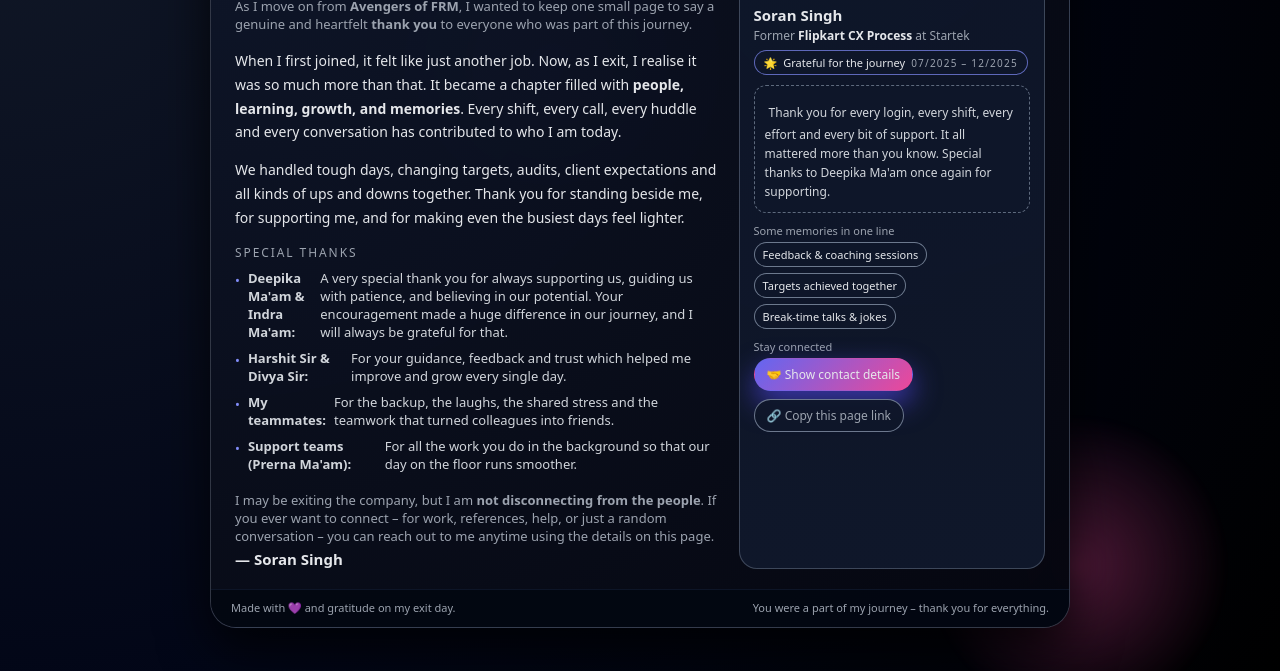
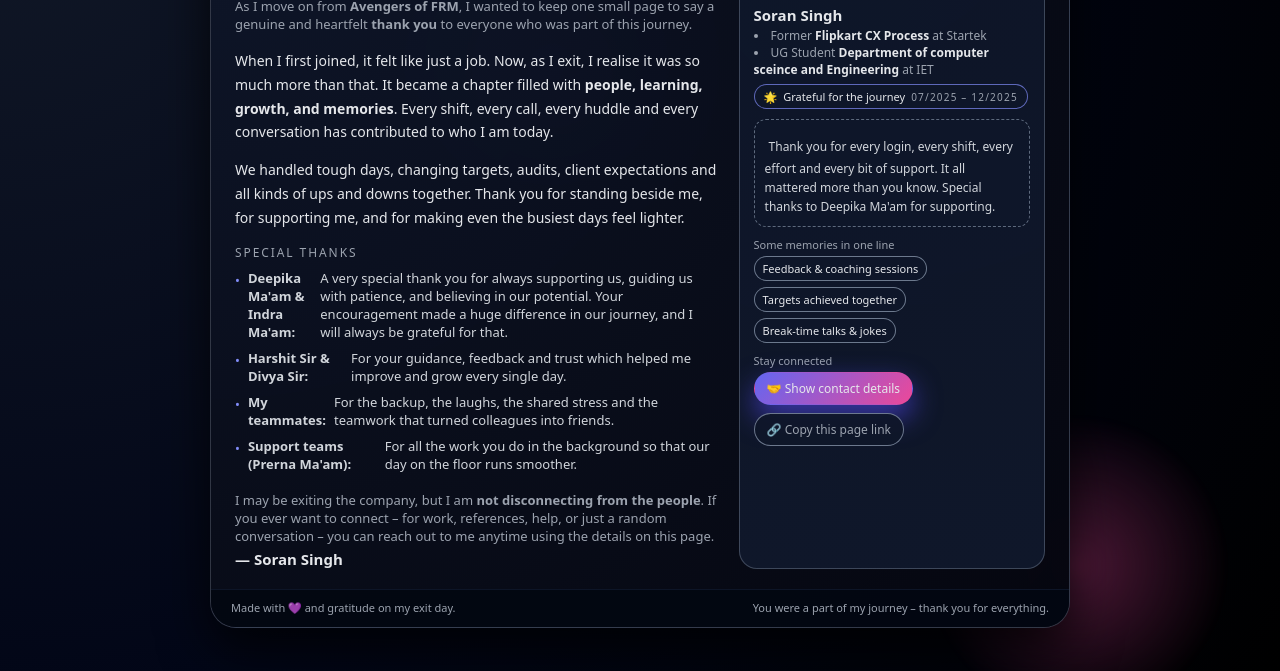
Before and after one commit to soransingh01/farewell, a plain HTML site: page index.html in a window 1280 px wide. Shown: the part 129-800 px from the top of the page. Drawn offline with Linux system fonts and the light colour scheme.

Commit message:
Update index.html

```diff
--- a/index.html
+++ b/index.html
@@ -427,7 +427,7 @@
       </p>
 
       <p class="main-message">
-        When I first joined, it felt like just another job. Now, as I exit, I realise it was
+        When I first joined, it felt like just a job. Now, as I exit, I realise it was
         so much more than that. It became a chapter filled with <strong>people, learning, growth,
         and memories</strong>. Every shift, every call, every huddle and every conversation has
         contributed to who I am today.
@@ -478,7 +478,8 @@
         Soran Singh
       </div>
       <div class="role-line">
-        Former <strong style="color:#e5e7eb;">Flipkart CX Process  </strong> at Startek
+        <li>  Former <strong style="color:#e5e7eb;">Flipkart CX Process  </strong> at Startek</li>
+        <li>   UG Student <strong style="color:#e5e7eb;"> Department of computer sceince and Engineering</strong> at IET</li>
       </div>
 
       <div class="pill-soft">
@@ -489,7 +490,7 @@
 
       <div class="quote-box">
         <span class="quote-mark"></span>Thank you for every login, every shift, every effort and every bit of support. It all mattered more than you know.
-        Special thanks to Deepika Ma'am once again for supporting.
+        Special thanks to Deepika Ma'am for supporting.
       </div>
 
       <div class="small-label">Some memories in one line</div>
```
